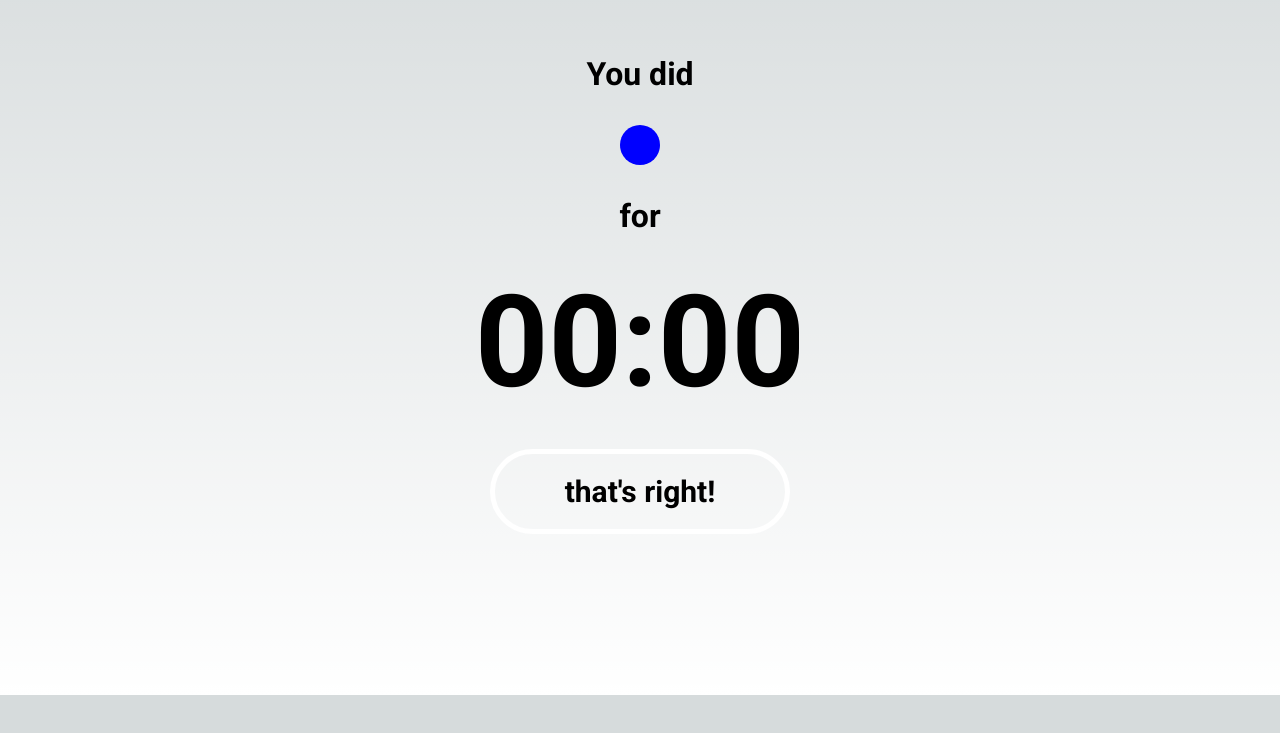
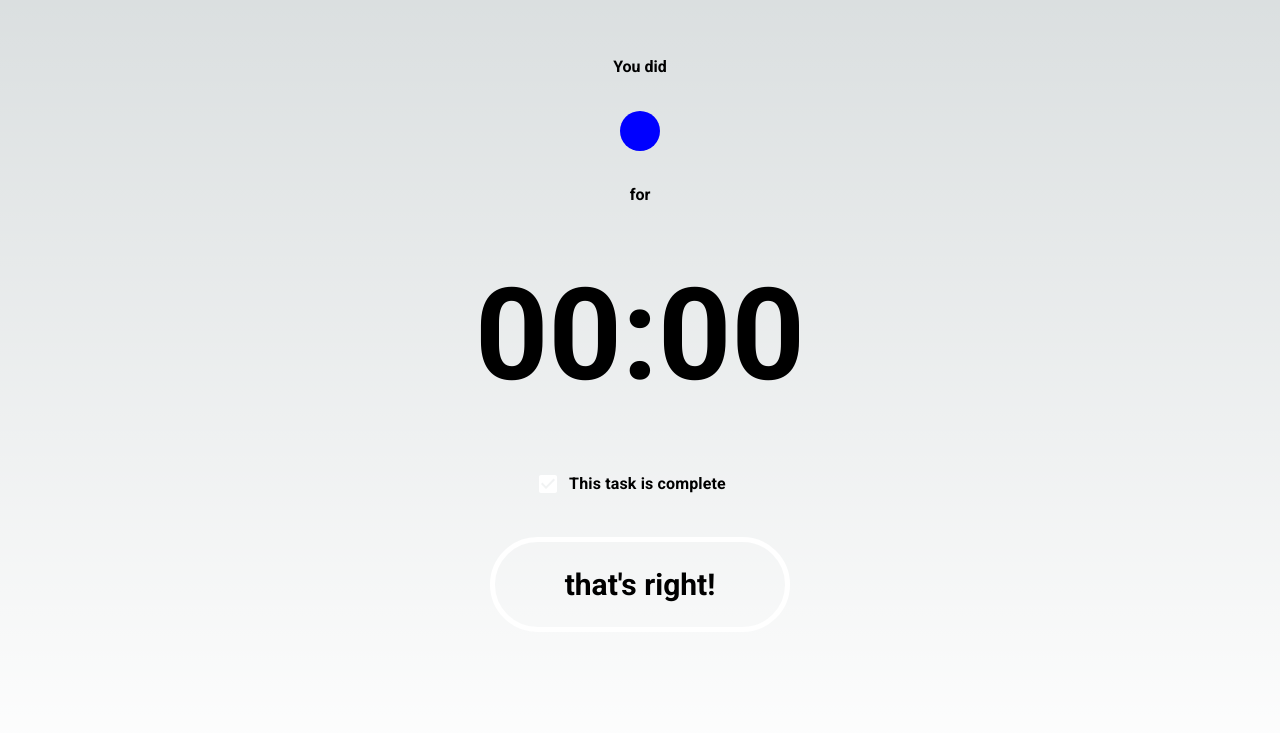
Before and after one commit to rey-soleil/things-take-time, a Next.js app: page /confirm in a window 1280 px wide. Shown: the part 105-838 px from the top of the page. Before the commit the page ends 800 px from the top, so only its background shows below. Built offline with nearby package versions, Linux system fonts and the light colour scheme.

Commit message:
feat: checkbox for task is/isn't complete

```diff
--- a/package.json
+++ b/package.json
@@ -27,5 +27,8 @@
     "react-dom": "^18.2.0",
     "react-spinners": "^0.13.8",
     "typescript": "^5.0.2"
+  },
+  "devDependencies": {
+    "tailwindcss": "^3.3.1"
   }
 }
--- a/src/app/confirm/page.tsx
+++ b/src/app/confirm/page.tsx
@@ -1,14 +1,17 @@
 "use client";
 
+import { Checkbox, FormControlLabel } from "@mui/material";
 import { Roboto } from "next/font/google";
 import Link from "next/link";
 import { useSearchParams } from "next/navigation";
+import { useState } from "react";
 import styles from "../page.module.css";
 import { formatAsString } from "../utils";
 
 const roboto = Roboto({ subsets: ["latin"], weight: "700" });
 
 export default function Confirm() {
+  const [taskComplete, setTaskComplete] = useState(true);
   const searchParams = useSearchParams();
 
   let startTime: any = searchParams.get("startTime");
@@ -20,7 +23,7 @@ export default function Confirm() {
   if (task === "undefined") task = undefined;
   if (task) task = JSON.parse(task);
 
-  console.log({ startTime, eventName, task, timeElapsed });
+  // console.log({ startTime, eventName, task, timeElapsed });
 
   return (
     <main className={styles.main}>
@@ -38,11 +41,20 @@ export default function Confirm() {
       <div className={`${roboto.className} ${styles.bigClockText}`}>
         {formatAsString(timeElapsed)}
       </div>
+      <div className={`${roboto.className}`}>
+        <FormControlLabel
+          label="This task is complete"
+          control={
+            <Checkbox style={{ color: "white" }} checked={taskComplete} />
+          }
+          onChange={() => setTaskComplete(!taskComplete)}
+        />
+      </div>
       <div className={`${roboto.className} ${styles.todoistButton}`}>
         <Link
           href={`calendars?startTime=${startTime}&eventName=${eventName}&task=${JSON.stringify(
             task
-          )}`}
+          )}&taskComplete=${taskComplete}`}
         >
           <p className={styles.todoistButtonText}>that&apos;s right!</p>
         </Link>
--- a/src/app/globals.css
+++ b/src/app/globals.css
@@ -1,3 +1,7 @@
+@tailwind base;
+@tailwind components;
+@tailwind utilities;
+
 :root {
   --max-width: 1100px;
   --border-radius: 12px;
--- a/src/app/stopwatch/page.tsx
+++ b/src/app/stopwatch/page.tsx
@@ -23,7 +23,7 @@ export default function Stopwatch() {
   if (task === "undefined") task = undefined;
   if (task) task = JSON.parse(task);
 
-  console.log({ eventName, task });
+  // console.log({ eventName, task });
 
   useEffect(() => {
     const maybeStartTime = window.localStorage.getItem("startTime");
--- /dev/null
+++ b/tailwind.config.js
@@ -0,0 +1,8 @@
+/** @type {import('tailwindcss').Config} */
+module.exports = {
+  content: ["./src/**/*.{html,js}"],
+  theme: {
+    extend: {},
+  },
+  plugins: [],
+};
```
Also changed, not shown: src/app/calendars/page.tsx (+11 -4 lines), 2 other files (tests, documents, lock files or other folders).
